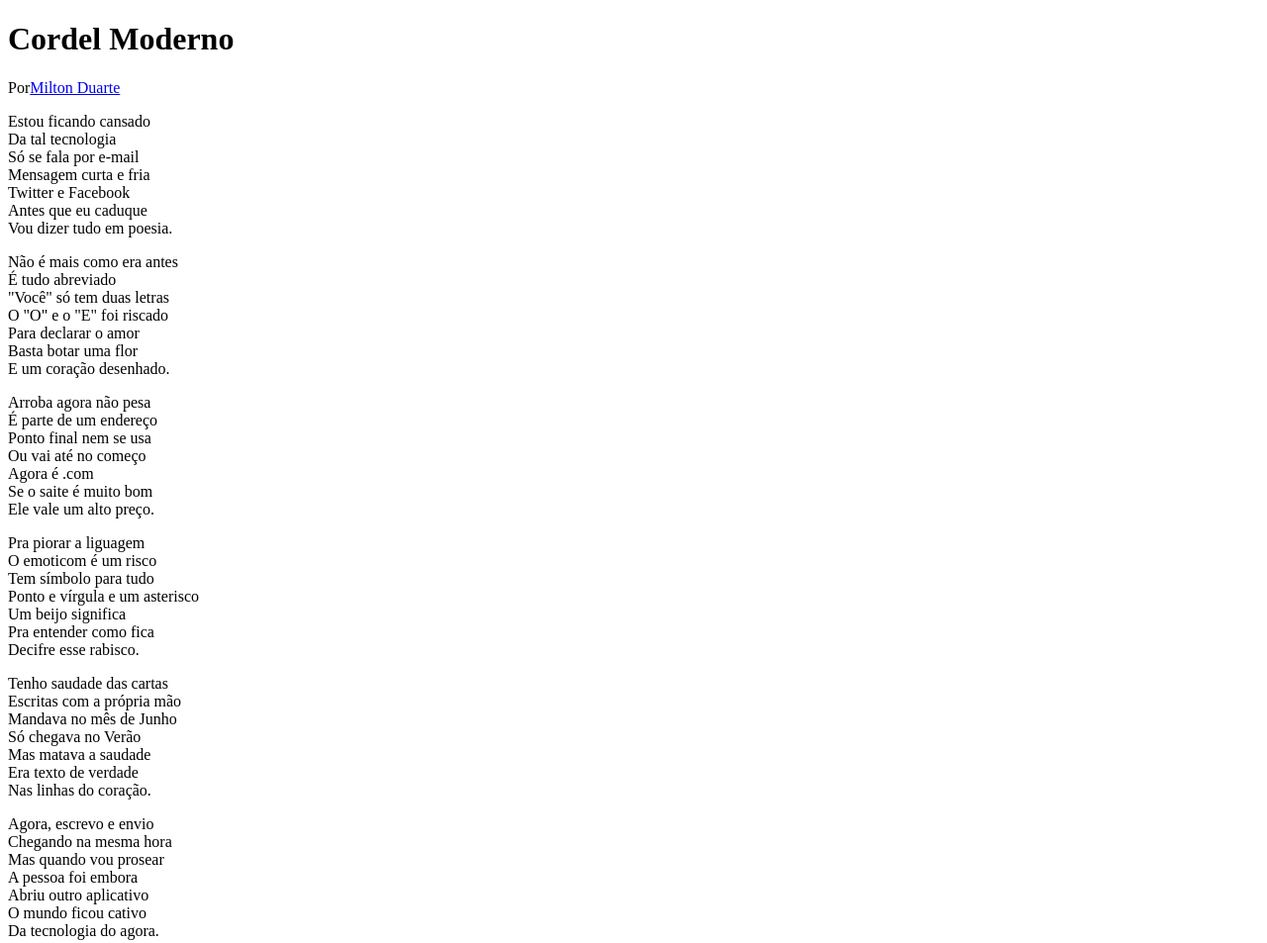
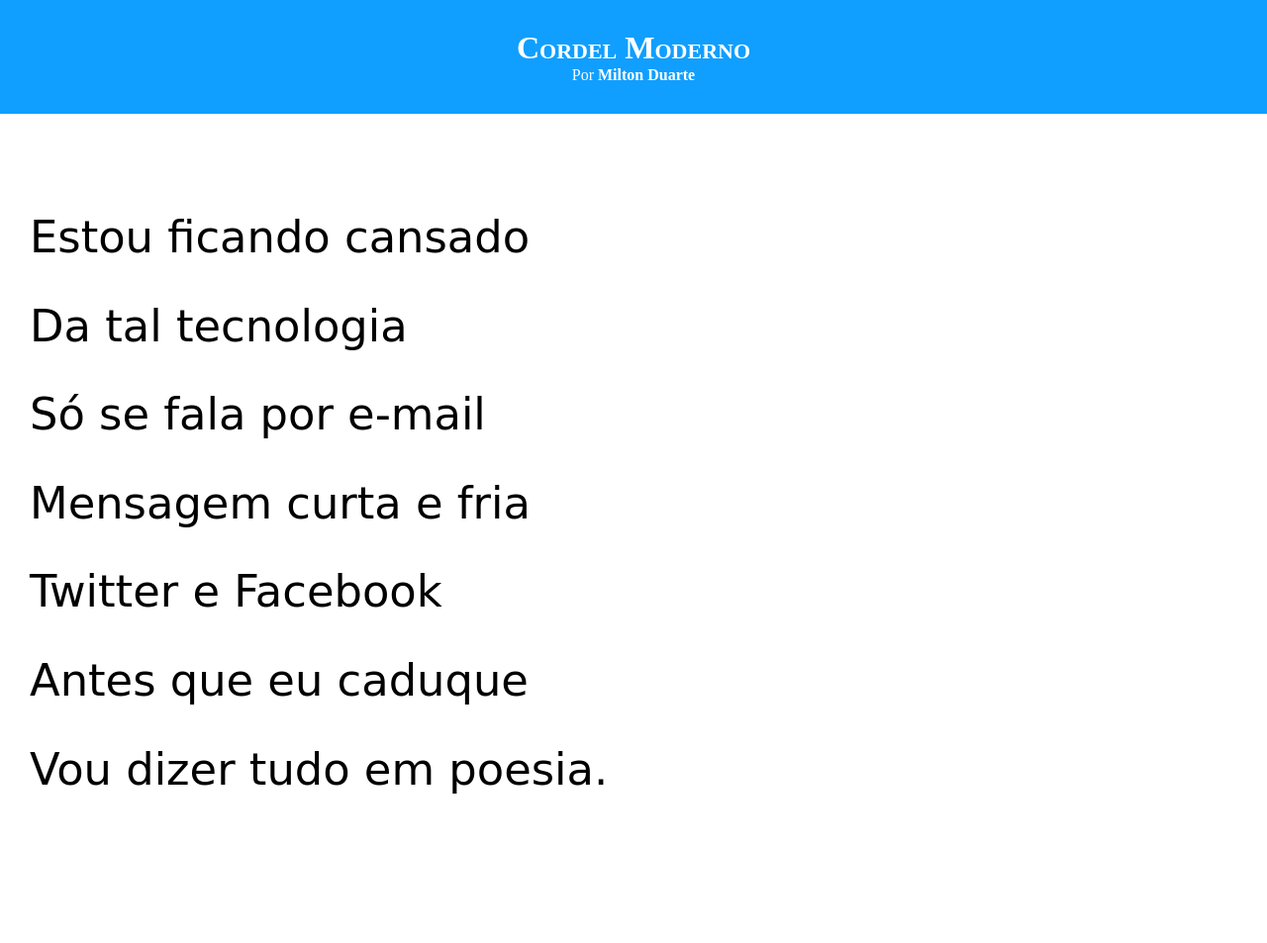
Before and after one commit to GabrielMotta23/HTML5-CSS3, a plain HTML site: page desafios/ds03/pacote-d012/site/index.html in a window 1280 px wide. Shown: the top 953 px of the page at 99% size. Drawn offline with Linux system fonts and the light colour scheme.

Commit message:
end project

```diff
--- a/desafios/ds03/pacote-d012/site/assets/style.css
+++ b/desafios/ds03/pacote-d012/site/assets/style.css
@@ -0,0 +1,89 @@
+*{
+    margin: 0px;
+    padding: 0px;
+}
+
+@import url('https://fonts.googleapis.com/css2?family=Seymour+One&display=swap');
+
+@import url('https://fonts.googleapis.com/css2?family=Dancing+Script&family=Tilt+Neon:XROT@45&display=swap');
+
+:root {
+    --font1: "Seymour One", sans-serif;
+    --font2: "Tilt Neon", sans-serif;;
+}
+
+body{
+    background-color: darkgray;
+    min-height: 100vh;
+}
+
+header{
+    background-color: rgb(16, 159, 255);
+    text-align: center;
+    color: white;
+}
+
+header > h1{
+    padding-top: 30px;
+    font-variant: small-caps;
+}
+
+header > p{
+    padding-bottom: 30px;
+}
+
+section{
+    padding-top: 10vh;
+    padding-bottom: 10vh;
+    line-height: 2em;
+    padding-left: 30px;
+    font-family: cursive;
+    font-size: 3.5vw;
+}
+
+section.normal{
+    background-color: white;
+}
+
+section.imagem{
+    background-attachment: fixed;
+}
+
+section.imagem > p{
+    background-color: rgba(141, 141, 141, 0.082);
+    display: inline-block;
+    color: white;
+    text-shadow: 0px 0px 10px black;
+}
+
+section > p{
+    padding-bottom: 2em;
+}
+
+section#img01{
+    background-image: url('../imagens/background001.jpg');
+    background-repeat: no-repeat;
+    background-position: right center;
+    background-size: cover;
+}
+
+section#img02{
+    background-image: url('../imagens/background002.jpg');
+    background-repeat: no-repeat;
+    background-position: right center;
+    background-size: cover;
+}
+
+a{
+    text-decoration: none;
+    color: white;
+    font-weight: 700;
+}
+
+footer{
+    background-color: black;
+    color: white;
+    text-align: center;
+    padding: 10px;
+    padding-bottom: 20px;
+}
--- a/desafios/ds03/pacote-d012/site/index.html
+++ b/desafios/ds03/pacote-d012/site/index.html
@@ -10,11 +10,11 @@
     <header>
         <h1>Cordel Moderno</h1>
         <p>
-            Por<a href="https://www.recantodasletras.com.br/poesias/3186743]" target="_blank">Milton Duarte</a>
+            Por <a href="https://www.recantodasletras.com.br/poesias/3186743" target="_blank">Milton Duarte</a>
         </p>
     </header>
 
-    <section>
+    <section class="normal">
        <p>
            Estou ficando cansado <br>
             Da tal tecnologia <br>
@@ -26,7 +26,7 @@
        </p>
     </section>
 
-    <section>
+    <section class="imagem" id="img01">
         <p>
             Não é mais como era antes <br>
             É tudo abreviado <br>
@@ -38,7 +38,7 @@
         </p>
     </section>
 
-    <section>
+    <section class="normal">
             <p>
                 Arroba agora não pesa <br>
                 É parte de um endereço <br>
@@ -60,7 +60,7 @@
             </p>
     </section>
 
-    <section>
+    <section class="imagem" id="img02">
         <p>
             Tenho saudade das cartas <br>
             Escritas com a própria mão <br>
@@ -72,7 +72,7 @@
         </p>
     </section>
 
-    <section>
+    <section class="normal">
             <p>
                 Agora, escrevo e envio <br>
                 Chegando na mesma hora <br>
```
Also changed, not shown: desafios/ds03/pacote-d012/site/imagens/background001.jpg (renamed from desafios/ds03/pacote-d012/imagens/background001.jpg), desafios/ds03/pacote-d012/site/imagens/background002.jpg (renamed from desafios/ds03/pacote-d012/imagens/background002.jpg).
